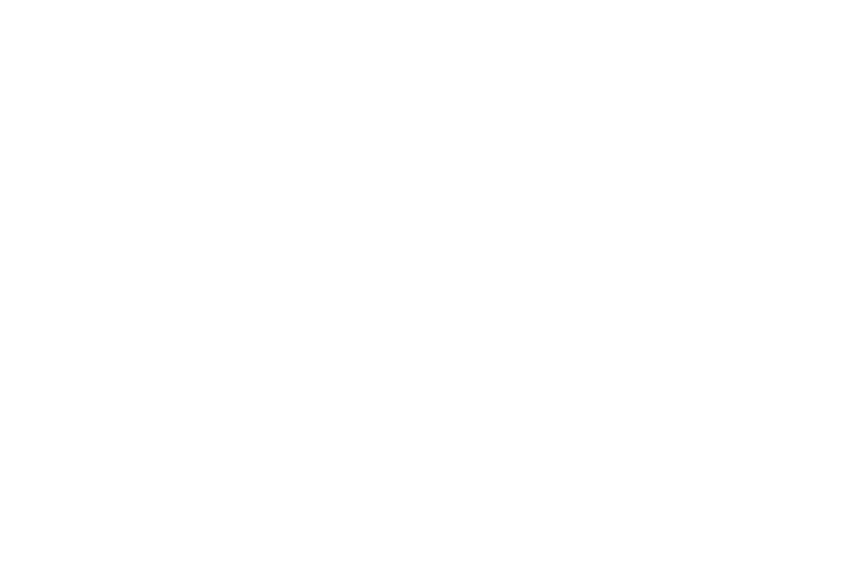
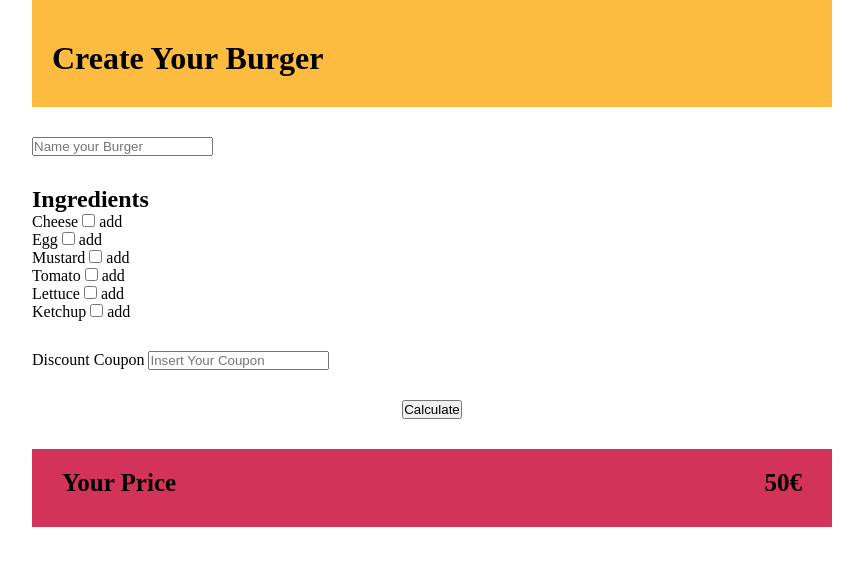
Before and after one commit to giuseppe-lana27/js-burger, a plain HTML site: page index.html in a window 1280 px wide. Shown: the whole page, without its empty margins (208-1071 px from the left). Drawn offline with Linux system fonts and the light colour scheme.

Commit message:
aggiunta suddivisione della pagina html nelle varie sezioni

```diff
--- a/css/style.css
+++ b/css/style.css
@@ -3,3 +3,39 @@
   padding: 0;
   box-sizing: border-box;
 }
+.wrapper{
+  max-width: 800px;
+  margin: auto;
+}
+/* header */
+header{
+  background-color: #fdbb40;
+  padding: 40px 20px 30px 20px;
+}
+/* main */
+.burger-name{
+  margin-top: 30px;
+}
+.ingredients{
+  margin-top: 30px;
+}
+.ingredients-list{
+  list-style: none;
+}
+.discount{
+  margin-top: 30px;
+}
+.calculate-button{
+  text-align: center;
+  margin-top: 30px;
+}
+/* footer */
+footer{
+  background-color: #d33359;
+  margin-top: 30px;
+  padding: 20px 30px 30px 30px;
+  font-weight: bold;
+  font-size: 25px;
+  display: flex;
+  justify-content: space-between;
+}
--- a/index.html
+++ b/index.html
@@ -8,15 +8,78 @@
   <title>Create Your Burger</title>
 </head>
 <body>
-  <header>
-  </header>
-
-  <main>
-  </main>
-
-  <footer></footer>
-
-
+  <div class="wrapper">
+    <!-- intestazione pagina -->
+    <header>
+      <h1>Create Your Burger</h1>
+    </header>
+    <!-- /intestazione pagina -->
+    <!-- corpo della pagina -->
+    <main>
+      <!-- nome hamburger -->
+      <div class="burger-name">
+        <input type="text" id="burger-name" placeholder="Name your Burger">
+      </div>
+      <!-- /nome hamburger -->
+      <!-- lista ingredienti da aggiungere -->
+      <div class="ingredients">
+        <h2>Ingredients</h2>
+        <ul class="ingredients-list">
+          <li>
+            <label for="cheese"> Cheese
+              <input type="checkbox" id="cheese" value=""> add
+            </label>
+          </li>
+          <li>
+            <label for="egg"> Egg
+              <input type="checkbox" id="egg" value=""> add
+            </label>
+          </li>
+          <li>
+            <label for="mustard"> Mustard
+              <input type="checkbox" id="mustard" value=""> add
+            </label>
+          </li>
+          <li>
+            <label for="tomato"> Tomato
+              <input type="checkbox" id="tomato" value=""> add
+            </label>
+          </li>
+          <li>
+            <label for="lettuce"> Lettuce
+              <input type="checkbox" id="lettuce" value=""> add
+            </label>
+          </li>
+          <li>
+            <label for="ketchup"> Ketchup
+              <input type="checkbox" id="ketchup" value=""> add
+            </label>
+          </li>
+        </ul>
+      </div>
+      <!-- /lista ingredienti da aggiungere -->
+      <!-- blocco coupon -->
+      <div class="discount">
+        <label for="coupon"> Discount Coupon
+          <input type="text" id="coupon" placeholder="Insert Your Coupon">
+        </label>
+      </div>
+      <!-- /blocco coupon -->
+      <!-- bottone calcolo totale -->
+      <div class="calculate-button">
+        <button type="button" name="button" id="caluclate">Calculate</button>
+      </div>
+      <!-- /bottone calcolo totale -->
+    </main>
+    <!-- /corpo della pagina -->
+    <!-- footer -->
+    <footer>
+      <div>Your Price</div>
+      <div id="total"> 50€</div>
+    </footer>
+    <!-- /footer -->
+  </div>
+  <!-- script -->
   <script src="js/script.js" charset="utf-8"></script>
 </body>
 </html>
```
